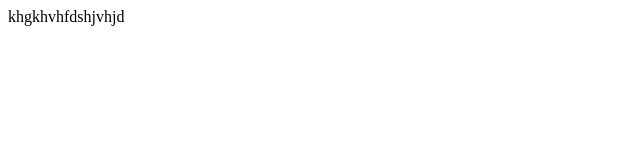
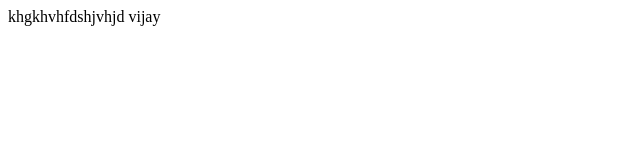
Before and after one commit to Vjsj567/test, a plain HTML site: page index.html in a window 1280 px wide. Shown: the full height of the page, 0-640 px from the left. Drawn offline with Linux system fonts and the light colour scheme.

Commit message:
vijay changes

```diff
--- a/index.html
+++ b/index.html
@@ -6,6 +6,6 @@
     <title>Document</title>
 </head>
 <body>
-    khgkhvhfdshjvhjd
+    khgkhvhfdshjvhjd vijay
 </body>
 </html>
```
